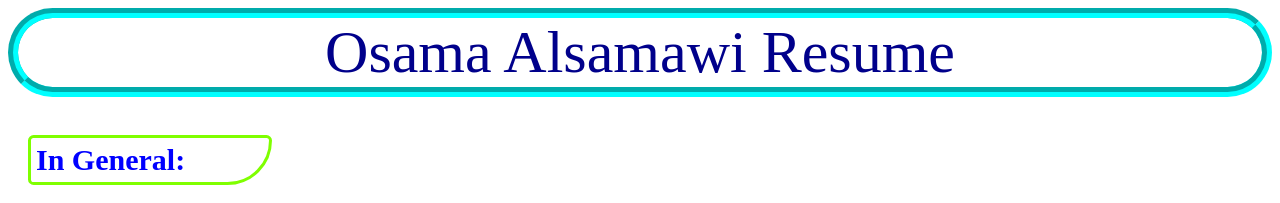
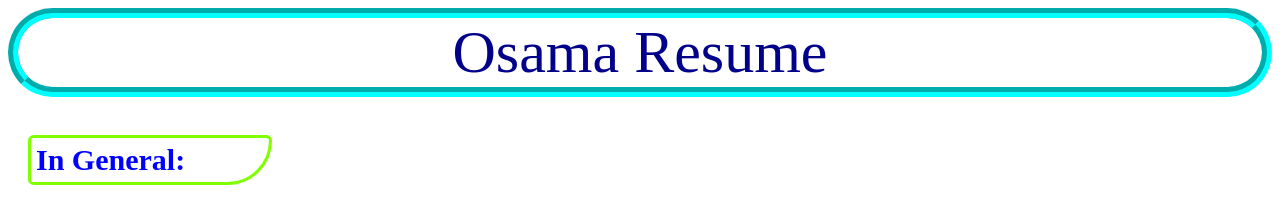
Before and after one commit to OMASAH/test, a plain HTML site: page index.html in a window 1280 px wide. Shown: the top 203 px of the page. Drawn offline with Linux system fonts and the light colour scheme.

Commit message:
Update index.html

```diff
--- a/index.html
+++ b/index.html
@@ -17,7 +17,7 @@
 
 <body>
 
-<div id="website_header"> Osama Alsamawi Resume </div> <br/>
+<div id="website_header"> Osama Resume </div> <br/>
 
 <div class="website_wrapper"> <strong> In General: </strong>  </div>
 
```
